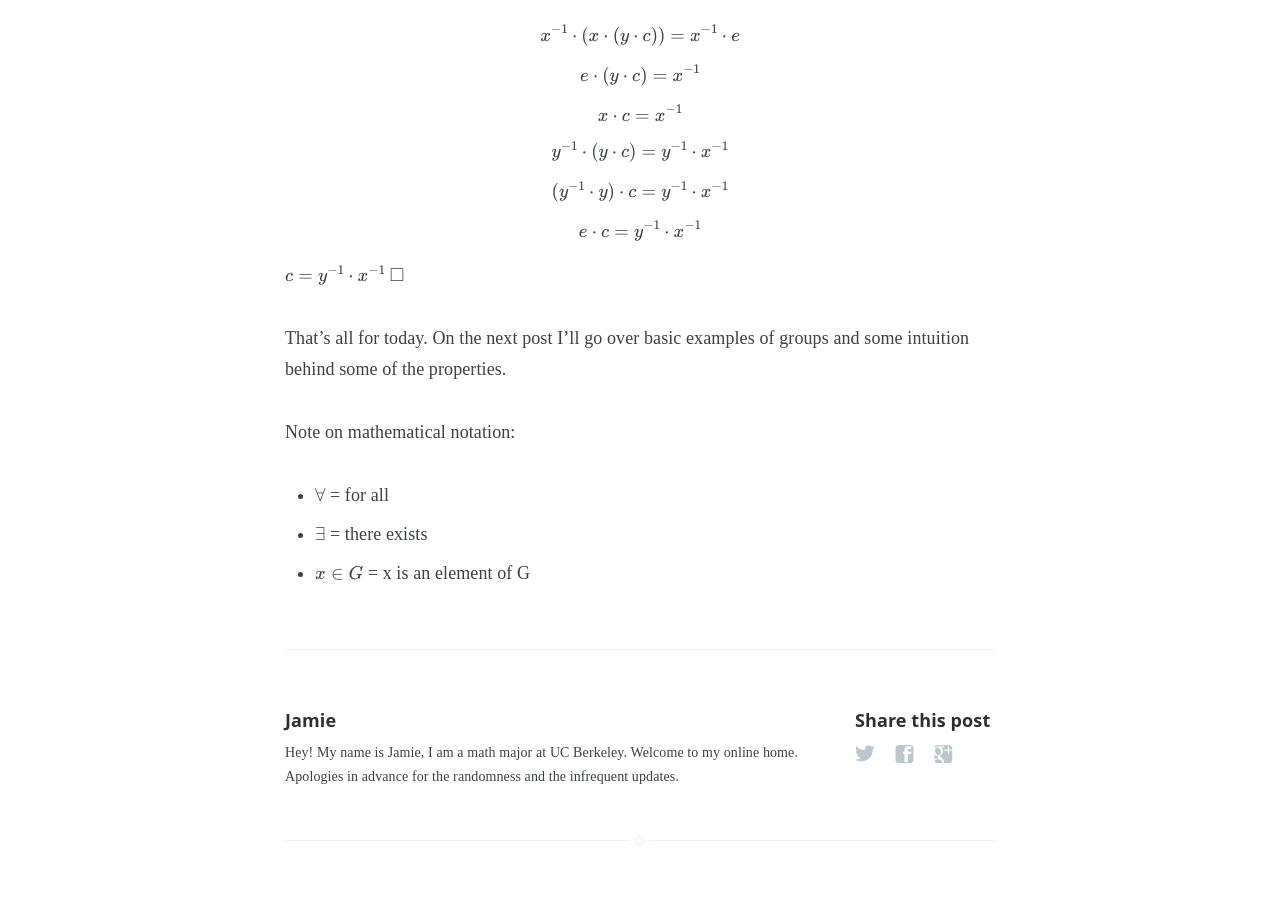
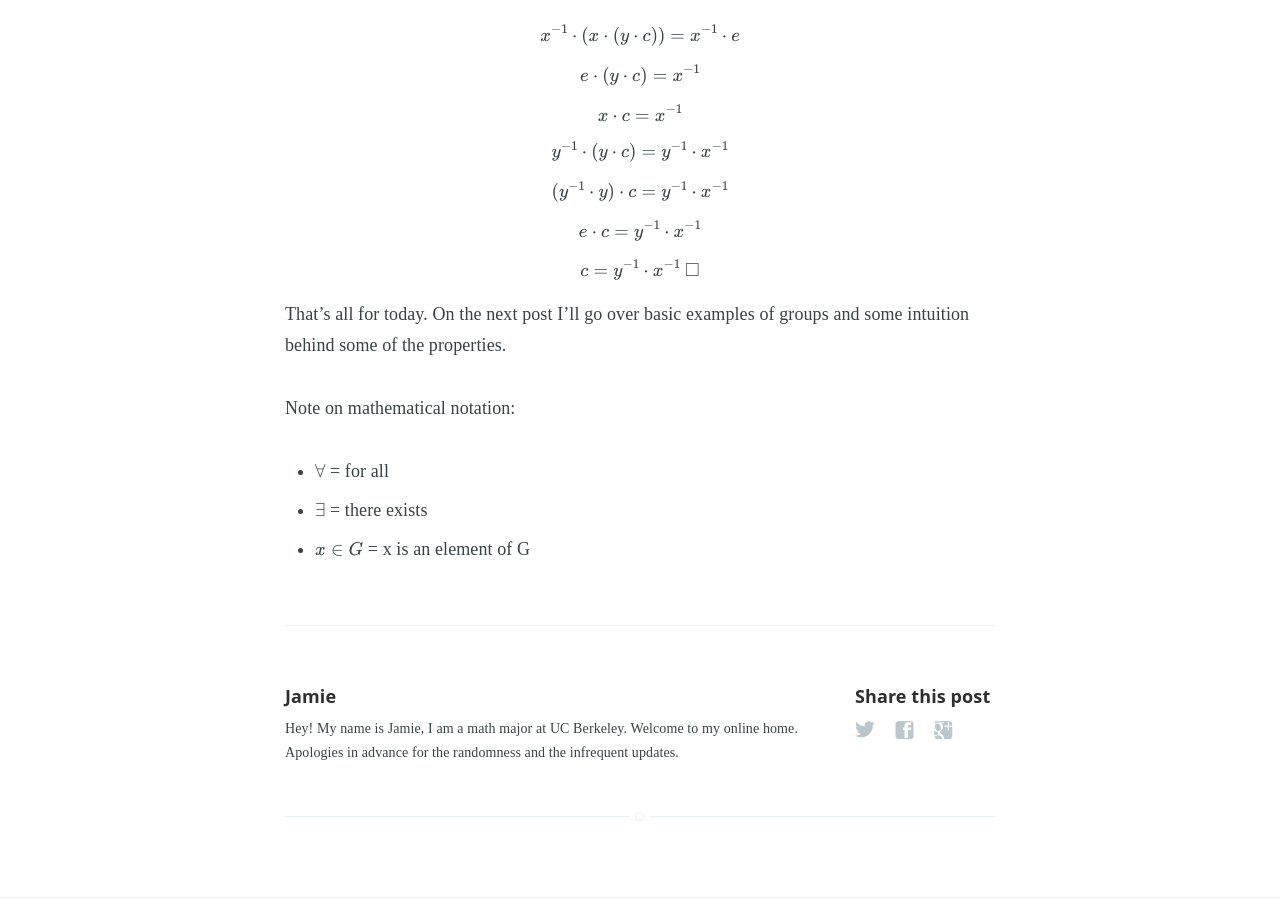
Before and after one commit to jamiecayley/jamiecayley.github.io, a Jekyll site: the page built from _posts/2016-04-06-An-Introduction-To-Abstract-Algebra-1.md, in a window 1280 px wide and 900 px high, scrolled down 1742 px. Built offline with Jekyll 4.4.1, drawn with Linux system fonts in a browser that asks for light colours; some web fonts are replaced; formulas are drawn with MathJax 3.

Commit message:
Update 2016-04-06-An-Introduction-To-Abstract-Algebra-1.md

```diff
--- a/_posts/2016-04-06-An-Introduction-To-Abstract-Algebra-1.md
+++ b/_posts/2016-04-06-An-Introduction-To-Abstract-Algebra-1.md
@@ -45,8 +45,7 @@
 
 $$e \cdot c = y^{-1} \cdot x^{-1}$$
 
-$$c = y^{-1} \cdot x^{-1}$$
-$$\square$$
+$$c = y^{-1} \cdot x^{-1} \text{         } \square$$
 
 That's all for today. On the next post I'll go over basic examples of groups and some intuition behind some of the properties.
 
```
